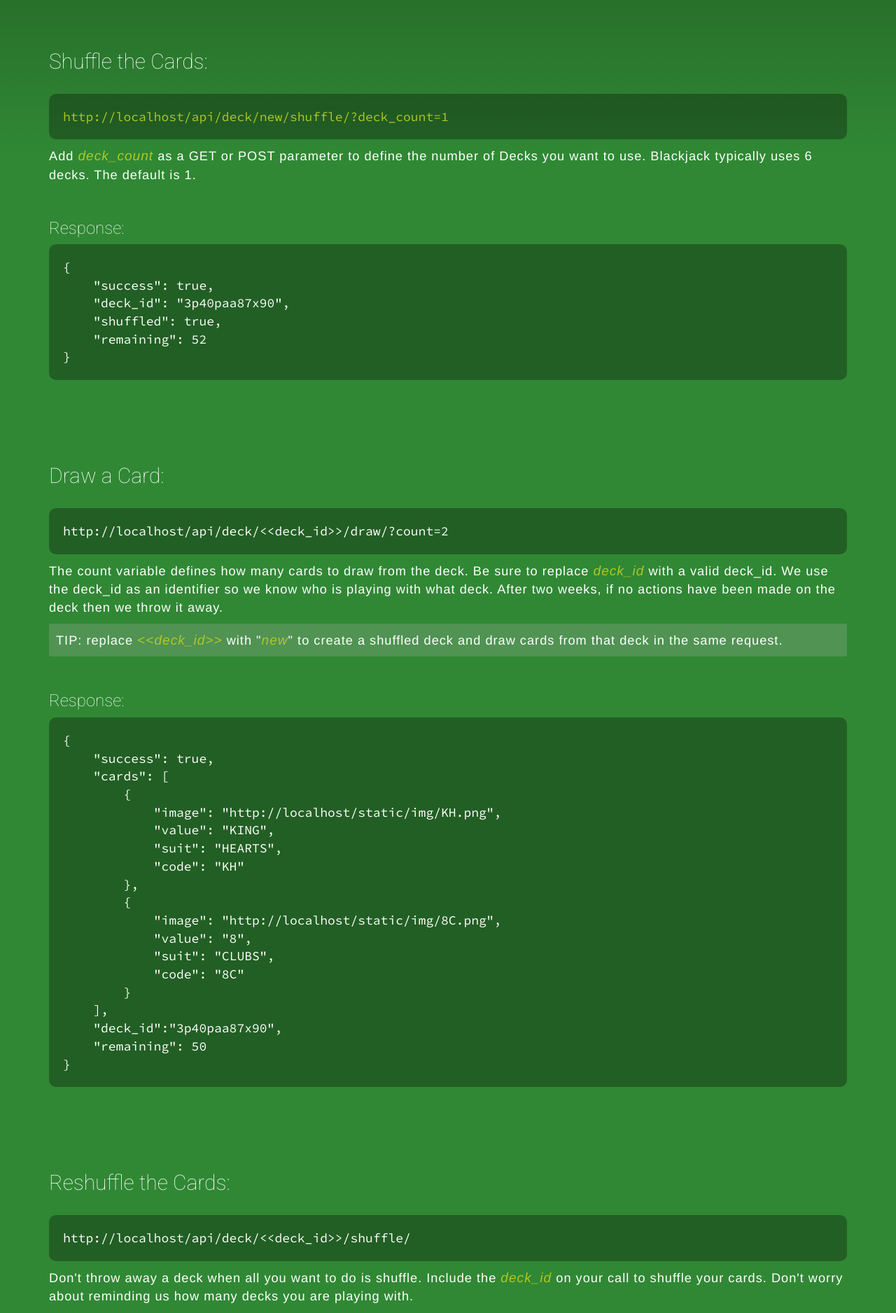
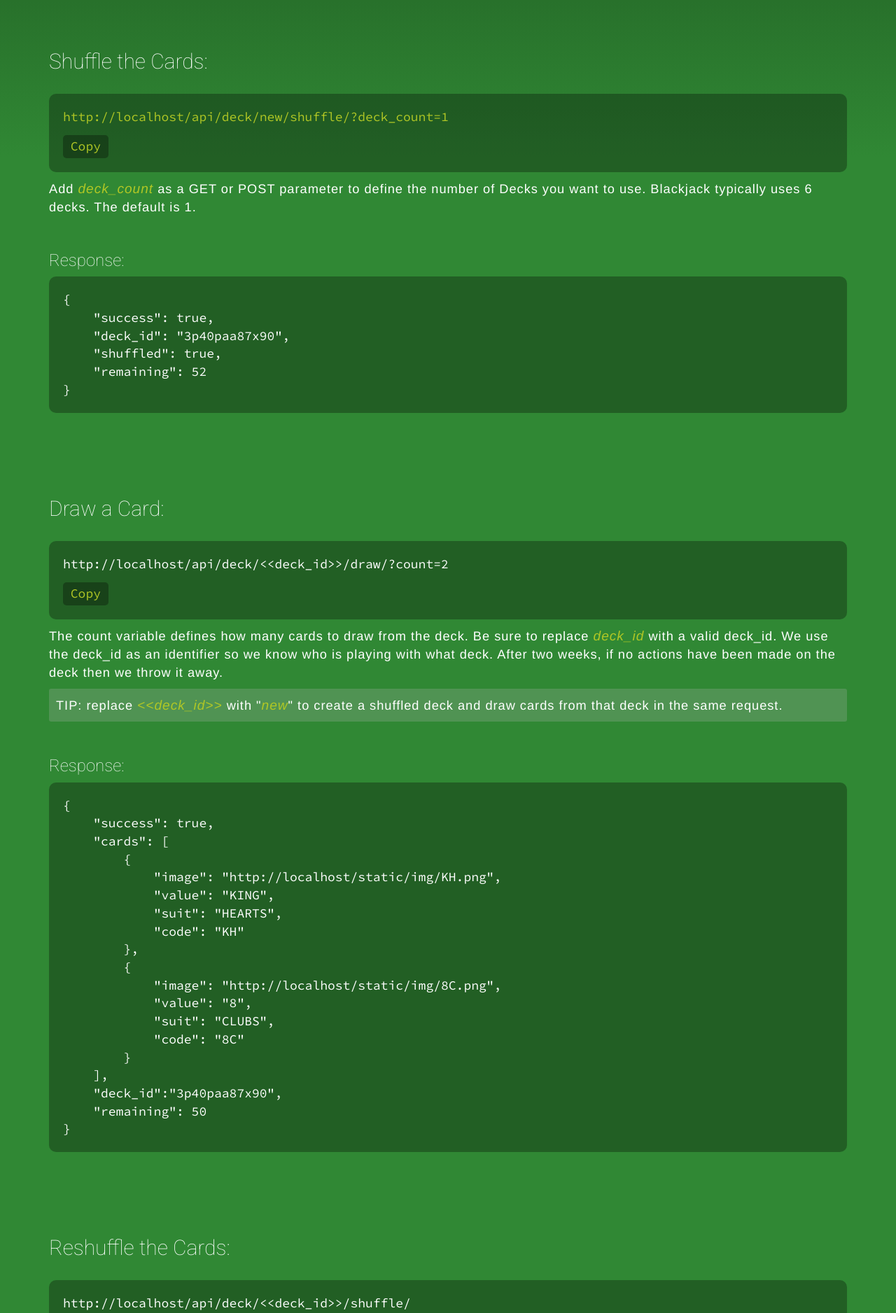
Before and after one commit to crobertsbmw/deckofcards, a Django app: page / in a window 1280 px wide. Shown: the part 375-2251 px from the top of the page at 70% size. Run offline with Django 3.2, Linux system fonts and the light colour scheme; some libraries are stand-ins or nearby versions.

Commit message:
Added copy buttons
Added copy buttons to html and a js file to make those buttons work

```diff
--- /dev/null
+++ b/deck/templates/buttons.js
@@ -0,0 +1,9 @@
+const buttons = document.querySelectorAll('.copy-btn')
+const copyTexts = document.querySelectorAll('.copy-text')
+
+buttons.forEach((button, index) => {
+    button.addEventListener('click', () => {
+        const copiedText = copyTexts[index].innerText
+        navigator.clipboard.writeText(copiedText)
+    })
+})
--- a/deck/templates/docs.html
+++ b/deck/templates/docs.html
@@ -104,6 +104,17 @@
         border-radius:10px;
         padding:20px;
     }
+    button {
+        border: none;
+        border-radius: 5px;
+        margin-top: 0.75em;
+        padding: 0.2em 0.6em;
+        background-color:rgba(1,1,1,.3);
+        color:#B1C725;
+    }
+    button:hover {
+        color:#eee;
+    }
     .section-header{
         padding-top: 100px;
         padding-bottom:20px;
@@ -175,8 +186,10 @@
 
 <h2 class="section-header" id="shuffle">Shuffle the Cards:</h2>
 <pre>
-<a href="{{ request.scheme }}://{{ request.META.HTTP_HOST }}/api/deck/new/shuffle/?deck_count=1">{{ request.scheme }}://{{ request.META.HTTP_HOST }}/api/deck/new/shuffle/?deck_count=1</a>
+<a href="{{ request.scheme }}://{{ request.META.HTTP_HOST }}/api/deck/new/shuffle/?deck_count=1"><span class="copy-text">{{ request.scheme }}://{{ request.META.HTTP_HOST }}/api/deck/new/shuffle/?deck_count=1</span></a>
+<button class="copy-btn">Copy</button>
 </pre>
+
 
 <p>Add <var>deck_count</var> as a GET or POST parameter to define the number of Decks you want to use. Blackjack typically uses 6 decks. The default is 1.</p>
 
@@ -193,7 +206,8 @@
 
 <h2 class="section-header" id="draw-card">Draw a Card:</h2>
 <pre>
-{{ request.scheme }}://{{ request.META.HTTP_HOST }}/api/deck/&lt;&lt;deck_id&gt;&gt;/draw/?count=2
+<span class="copy-text">{{ request.scheme }}://{{ request.META.HTTP_HOST }}/api/deck/&lt;&lt;deck_id&gt;&gt;/draw/?count=2</span>
+<button class="copy-btn">Copy</button>
 </pre>
 <p>The count variable defines how many cards to draw from the deck. Be sure to replace <var>deck_id</var> with a valid deck_id. We use the deck_id as an identifier so we know who is playing with what deck. After two weeks, if no actions have been made on the deck then we throw it away.</p>
 <p class="note"><span style="font-weight:300;">TIP</span>: replace <var>&lt;&lt;deck_id&gt;&gt;</var> with "<var>new</var>" to create a shuffled deck and draw cards from that deck in the same request.</p>
@@ -224,7 +238,8 @@
 
 <h2 class="section-header" id="reshuffle">Reshuffle the Cards:</h2>
 <pre>
-{{ request.scheme }}://{{ request.META.HTTP_HOST }}/api/deck/&lt;&lt;deck_id&gt;&gt;/shuffle/
+<span class="copy-text">{{ request.scheme }}://{{ request.META.HTTP_HOST }}/api/deck/&lt;&lt;deck_id&gt;&gt;/shuffle/</span>
+<button class="copy-btn">Copy</button>
 </pre>
 
 <p>Don't throw away a deck when all you want to do is shuffle. Include the <var>deck_id</var> on your call to shuffle your cards. Don't worry about reminding us how many decks you are playing with.</p>
@@ -241,7 +256,8 @@
 
 <h2 class="section-header" id="brand-new-deck">A Brand New Deck:</h2>
 <pre>
-<a href="{{ request.scheme }}://{{ request.META.HTTP_HOST }}/api/deck/new/"">{{ request.scheme }}://{{ request.META.HTTP_HOST }}/api/deck/new/</a>
+<a href="{{ request.scheme }}://{{ request.META.HTTP_HOST }}/api/deck/new/"><span class="copy-text">{{ request.scheme }}://{{ request.META.HTTP_HOST }}/api/deck/new/</span></a>
+<button class="copy-btn">Copy</button>
 </pre>
 
 <p>Open a brand new deck of cards. <br>A-spades, 2-spades, 3-spades... followed by diamonds, clubs, then hearts.
@@ -259,7 +275,8 @@
 
 <h2 class="section-header" id="partial-deck">A Partial Deck:</h2>
 <pre>
-<a href="{{ request.scheme }}://{{ request.META.HTTP_HOST }}/api/deck/new/shuffle/?cards=AS,2S,KS,AD,2D,KD,AC,2C,KC,AH,2H,KH">{{ request.scheme }}://{{ request.META.HTTP_HOST }}/api/deck/new/shuffle/?cards=AS,2S,KS,AD,2D,KD,AC,2C,KC,AH,2H,KH</a>
+<a href="{{ request.scheme }}://{{ request.META.HTTP_HOST }}/api/deck/new/shuffle/?cards=AS,2S,KS,AD,2D,KD,AC,2C,KC,AH,2H,KH"><span class="copy-text">{{ request.scheme }}://{{ request.META.HTTP_HOST }}/api/deck/new/shuffle/?cards=AS,2S,KS,AD,2D,KD,AC,2C,KC,AH,2H,KH</span></a>
+<button class="copy-btn">Copy</button>
 </pre>
 <p>If you want to use a partial deck, then you can pass the card codes you want to use using the <var>cards</var> parameter. Separate the card codes with commas, and each card code is a just a two character case-insensitive string:</p>
 <p><ol>
@@ -279,7 +296,8 @@
 
 <h2 class="section-header" id="add-to-pile">Adding to Piles</h2>
 <pre>
-{{ request.scheme }}://{{ request.META.HTTP_HOST }}/api/deck/&lt;&lt;deck_id&gt;&gt;/pile/&lt;&lt;pile_name&gt;&gt;/add/?cards=AS,2S
+<span class="copy-text">{{ request.scheme }}://{{ request.META.HTTP_HOST }}/api/deck/&lt;&lt;deck_id&gt;&gt;/pile/&lt;&lt;pile_name&gt;&gt;/add/?cards=AS,2S</span>
+<button class="copy-btn">Copy</button>
 </pre>
 <p>Piles can be used for discarding, players hands, or whatever else. Piles are created on the fly, just give a pile a name and add a drawn card to the pile. If the pile didn't exist before, it does now. After a card has been drawn from the deck it can be moved from pile to pile.</p>
 
@@ -301,7 +319,8 @@
 
 <h2 class="section-header" id="shuffle-pile">Shuffle Piles</h2>
 <pre>
-{{ request.scheme }}://{{ request.META.HTTP_HOST }}/api/deck/&lt;&lt;deck_id&gt;&gt;/pile/&lt;&lt;pile_name&gt;&gt;/shuffle/
+<span class="copy-text">{{ request.scheme }}://{{ request.META.HTTP_HOST }}/api/deck/&lt;&lt;deck_id&gt;&gt;/pile/&lt;&lt;pile_name&gt;&gt;/shuffle/</span>
+<button class="copy-btn">Copy</button>
 </pre>
 <p class="note"><span style="font-weight:300;">Note</span>: This will not work with multiple decks.</p>
 
@@ -321,8 +340,10 @@
 
 <h2 class="section-header" id="draw-from-pile">Listing Cards in Piles</h2>
 <pre>
-{{ request.scheme }}://{{ request.META.HTTP_HOST }}/api/deck/&lt;&lt;deck_id&gt;&gt;/pile/&lt;&lt;pile_name&gt;&gt;/list/
+<span class="copy-text">{{ request.scheme }}://{{ request.META.HTTP_HOST }}/api/deck/&lt;&lt;deck_id&gt;&gt;/pile/&lt;&lt;pile_name&gt;&gt;/list/</span>
+<button class="copy-btn">Copy</button>
 </pre>
+
 
 <p class="note"><span style="font-weight:300;">Note</span>: This will not work with multiple decks.</p>
 
@@ -359,9 +380,10 @@
 
 <h2 class="section-header" id="draw-from-pile">Drawing from Piles</h2>
 <pre>
-{{ request.scheme }}://{{ request.META.HTTP_HOST }}/api/deck/&lt;&lt;deck_id&gt;&gt;/pile/&lt;&lt;pile_name&gt;&gt;/draw/?cards=AS
+<span class="copy-text">{{ request.scheme }}://{{ request.META.HTTP_HOST }}/api/deck/&lt;&lt;deck_id&gt;&gt;/pile/&lt;&lt;pile_name&gt;&gt;/draw/?cards=AS
 {{ request.scheme }}://{{ request.META.HTTP_HOST }}/api/deck/&lt;&lt;deck_id&gt;&gt;/pile/&lt;&lt;pile_name&gt;&gt;/draw/?count=2
-{{ request.scheme }}://{{ request.META.HTTP_HOST }}/api/deck/&lt;&lt;deck_id&gt;&gt;/draw/bottom/
+{{ request.scheme }}://{{ request.META.HTTP_HOST }}/api/deck/&lt;&lt;deck_id&gt;&gt;/draw/bottom/</span>
+<button class="copy-btn">Copy</button>
 </pre>
 <p>Specify the cards that you want to draw from the pile. The default is to just draw off the top of the pile (it's a <a href="http://en.wikipedia.org/wiki/Stack_(abstract_data_type)">stack</a>). Or add the <var>bottom</var> parameter to the URL to draw from the bottom.</p>
 
@@ -420,4 +442,5 @@ Bugs? Features? View this on <a href="https://github.com/crobertsbmw/deckofcards
 </div>
 </div>
 </body>
+<script src="./buttons.js"></script>
 </html>
```
